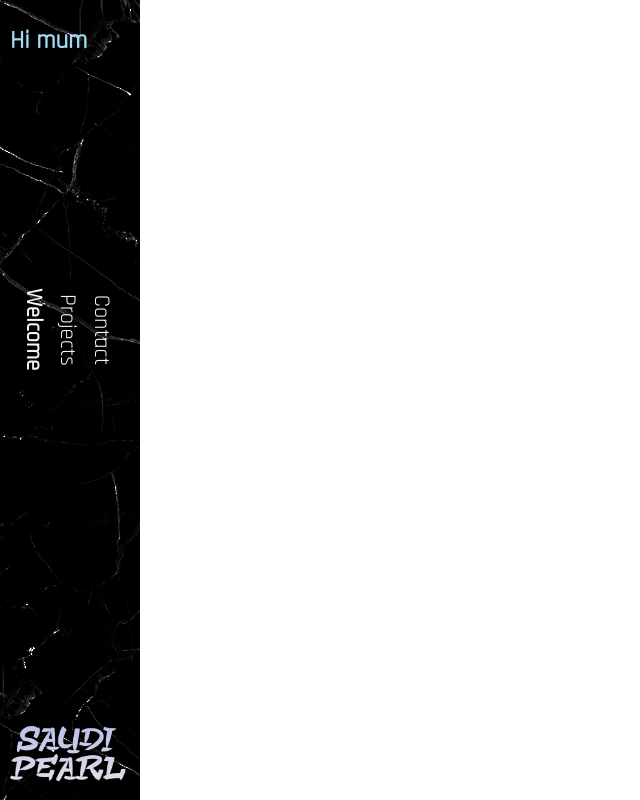
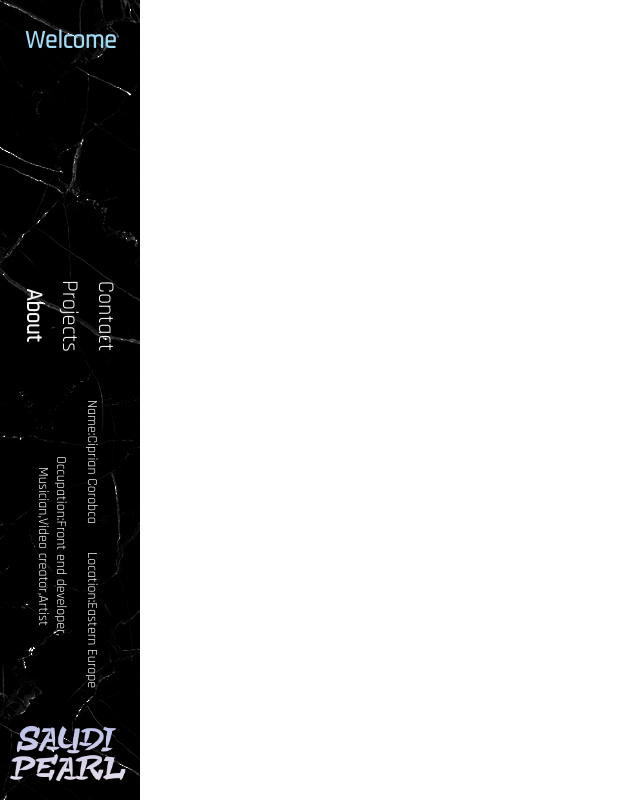
Before and after one commit to cipriancorobca/cipriancorobca.github.io, a PHP site: page / in a window 1280 px wide. Shown: the whole page, without its empty margins (0-640 px from the left). Run offline with PHP 8.4, Linux system fonts and the light colour scheme; some web fonts are replaced.

Commit message:
sidebar finished

```diff
--- a/index.html
+++ b/index.html
@@ -9,16 +9,23 @@
     </head>
     <body>
         <aside id="sidebar" class="sidebar">
-            <p id="sidebar-navigation-title" class="sidebar-section-title">Hi mum</p><br>
+            <p id="sidebar-navigation-title" class="sidebar-section-title">Welcome</p><br>
             <div id="sidebar-navigation-buttons" class="sidebar-navigation-buttons">
                 <button id="sidebar-navigation-to-contact" class="sidebar-section-button"
                         onclick="ScrollToContact()">Contact</button>
                 <button id="sidebar-navigation-to-projects" class="sidebar-section-button"
                         onclick="ScrollToProjects()">Projects</button>
                 <button id="sidebar-navigation-to-top" style="font-weight:bolder;"
-                        class="sidebar-section-button" onclick="ScrollToTop()">Welcome</button>
-            </div>
-            <img style="position:absolute;bottom:2%;left:8px;" width="120px" height="60" src="./logo_1.png">
+                        class="sidebar-section-button-selected" onclick="ScrollToTop()">About</button>
+            </div><br>
+            <p id="sidebar-text-name" style="left:69px;top:50%;"
+               class="sidebar-text">Name:Ciprian Corobca</p>
+            <p id="sidebar-text-location" style="left:69px;top:69%;"
+               class="sidebar-text">Location:Eastern Europe</p>
+            <p id="sidebar-text-occupation" style="left:20px;top:57%;text-align: center;"
+               class="sidebar-text">Musician,Video creator,Artist<br>Occupation:Front end developer,</p>
+            <img id="sidebar-bottom-logo" style="position:absolute;bottom:2%;left:8px;"
+                 width="120px" height="60" src="./logo_1.png">
         </aside>
     </body>
 </html>
--- a/script.js
+++ b/script.js
@@ -1,4 +1,38 @@
 function ScrollToProjects()
 {
+    document.getElementById("sidebar-navigation-to-projects").setAttribute("class","sidebar-section-button-selected");
+    document.getElementById("sidebar-navigation-to-top").setAttribute("class","sidebar-section-button");
+    document.getElementById("sidebar-navigation-to-contact").setAttribute("class","sidebar-section-button");
 
+    document.getElementById("sidebar-navigation-to-top").style.fontWeight = "normal";
+    document.getElementById("sidebar-navigation-to-contact").style.fontWeight = "normal";
+    document.getElementById("sidebar-navigation-to-projects").style.fontWeight = "bolder";
+
+    document.getElementById("sidebar-navigation-title").innerHTML = "Projects";
 }
+
+function ScrollToTop()
+{
+    document.getElementById("sidebar-navigation-to-top").setAttribute("class","sidebar-section-button-selected");
+    document.getElementById("sidebar-navigation-to-projects").setAttribute("class","sidebar-section-button");
+    document.getElementById("sidebar-navigation-to-contact").setAttribute("class","sidebar-section-button");
+
+    document.getElementById("sidebar-navigation-to-projects").style.fontWeight = "normal";
+    document.getElementById("sidebar-navigation-to-contact").style.fontWeight = "normal";
+    document.getElementById("sidebar-navigation-to-top").style.fontWeight = "bolder";
+
+    document.getElementById("sidebar-navigation-title").innerHTML = "About";
+}
+
+function ScrollToContact()
+{
+    document.getElementById("sidebar-navigation-to-contact").setAttribute("class","sidebar-section-button-selected");
+    document.getElementById("sidebar-navigation-to-top").setAttribute("class","sidebar-section-button");
+    document.getElementById("sidebar-navigation-to-projects").setAttribute("class","sidebar-section-button");
+
+    document.getElementById("sidebar-navigation-to-top").style.fontWeight = "normal";
+    document.getElementById("sidebar-navigation-to-projects").style.fontWeight = "normal";
+    document.getElementById("sidebar-navigation-to-contact").style.fontWeight = "bolder";
+
+    document.getElementById("sidebar-navigation-title").innerHTML = "Contact";
+}
--- a/style.css
+++ b/style.css
@@ -1,18 +1,13 @@
-@media screen and (min-width:800px)
-{
-    .sidebar{display: block;}
-}
-
-@media screen and (max-width:799px)
-{
-    .sidebar{display: none;}
-}
+/*bodyu parameters*/
 
 html,body
 {
     height:100%;
     margin:0;
 }
+
+/*-----------------------*/
+/*sidebar main parameters*/
 
 .sidebar
 {
@@ -25,19 +20,44 @@ html,body
     position:fixed;
 }
 
-.rotated-text
+@media screen and (min-width:800px)
 {
-    writing-mode: vertical-lr;
+    .sidebar{display: block;}
 }
+
+@media screen and (max-width:799px)
+{
+    .sidebar{display: none;}
+}
+
+/*-----------------------*/
+/*sidebar text on top left*/
 
 .sidebar-section-title
 {
     color:#A1DBF1;
     font-size:25px;
-    left:10px;
+    left:25px;
     position:absolute;
     font-weight: bold;
 }
+
+/*-----------------------*/
+/*sidebar 3 buttons container*/
+
+.sidebar-navigation-buttons
+{
+    height:100px;
+    width:100px;
+    position:absolute;
+    top:33.3%;
+    left:10px;
+    margin-left:12px;
+    rotate:90deg;
+}
+
+/*-----------------------*/
+/*sidebar generic button*/
 
 .sidebar-section-button
 {
@@ -47,6 +67,7 @@ html,body
     font-family:Rajdhani;
     font-size:22.5px;
     width:100px;
+    height:33px;
     margin-bottom:3px;
     display: inline-block;
     transition: 0.3s;
@@ -59,16 +80,40 @@ html,body
     font-weight: 200;
 }
 
-.sidebar-navigation-buttons
+/*-----------------------*/
+/*sidebar button corresponding to the section scrolled to*/
+
+.sidebar-section-button-selected
 {
-    height:100px;
+    color:whitesmoke;
+    background:none;
+    border:1px solid transparent;
+    font-family:Rajdhani;
+    font-size:22.5px;
     width:100px;
-    position:absolute;
-    top:35%;
-    left:5px;
-    margin-left:12px;
-    rotate:90deg;
+    height:33px;
+    margin-bottom:3px;
+    display: inline-block;
+    transition: 0.3s;
 }
 
+.sidebar-section-button-selected:hover
+{
+    border:1px solid rgba(225, 239, 250, 0.6);
+    color:white;
+    margin-bottom:2.5px;
+}
 
-/*color:linear-gradient(to top left,rgb(245, 244, 223),#f1a1ed);*/
+/*-----------------------*/
+/*sidebar sideways text*/
+
+.sidebar-text
+{
+    font-size: 14px;
+    font-family:Rajdhani;
+    writing-mode: vertical-lr;
+    position: absolute;
+}
+
+/*-----------------------*/
+/**/
```
Also changed, not shown: particles.gif (deleted).
